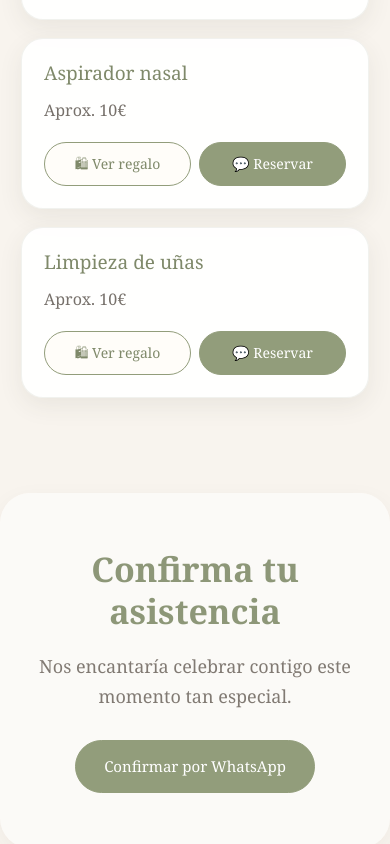
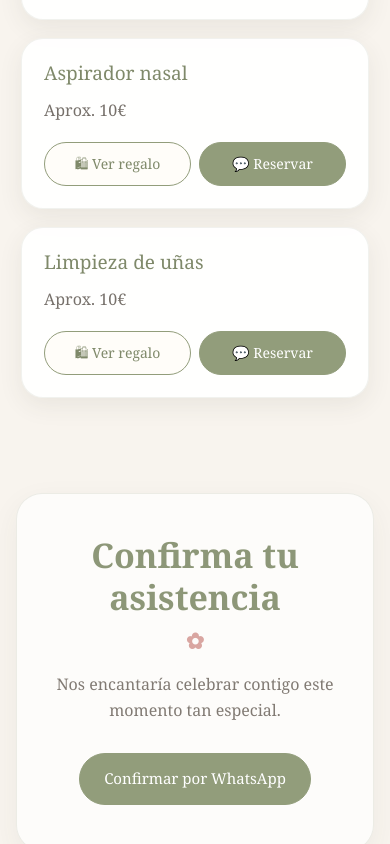
Before and after one commit to joselynroam-hue/baby-shower-vienna, a plain HTML site: page index.html in a window 390 px wide. Shown: the part 8252-9096 px from the top of the page. Drawn offline with Linux system fonts and the light colour scheme; files whose address does not match are found by name.

Commit message:
Update style.css

```diff
--- a/style.css
+++ b/style.css
@@ -300,36 +300,56 @@ h2 {
    ========================= */
 
 #confirmacion {
+    max-width: 900px;
+    margin: 40px auto 80px;
+    padding: 55px 25px 60px;
     text-align: center;
-    background: rgba(255, 255, 255, 0.55);
+
+    background: rgba(255, 255, 255, 0.72);
+    border: 1px solid rgba(141, 151, 120, 0.16);
     border-radius: 30px;
-    margin: 30px auto 70px;
-    padding: 55px 25px;
-    max-width: 900px;
-    box-shadow: 0 8px 25px rgba(70, 65, 55, 0.05);
+
+    box-shadow: 0 10px 30px rgba(70, 65, 55, 0.06);
 }
 
 #confirmacion h2 {
+    color: #8D9778;
+    font-size: 42px;
     margin-bottom: 18px;
 }
 
+#confirmacion h2::after {
+    content: "✿";
+    display: block;
+    color: #D9A6A1;
+    font-size: 22px;
+    margin-top: 8px;
+}
+
 #confirmacion p {
+    max-width: 600px;
+    margin: 0 auto 30px;
     font-size: 18px;
-    margin: 0 auto 28px;
+    line-height: 1.7;
     color: #817A73;
-    max-width: 600px;
 }
 
 #confirmacion .boton {
-    background: #929d7b;
+    display: inline-block;
+    background: #929D7B;
     color: #ffffff;
-    border: 1px solid #929d7b;
-    padding: 13px 28px;
+    border: 1px solid #929D7B;
+    padding: 14px 30px;
+    border-radius: 50px;
+    text-decoration: none;
+    font-size: 16px;
+    transition: all 0.25s ease;
 }
 
 #confirmacion .boton:hover {
-    background: #7f8a68;
-    color: #ffffff;
+    background: #7F896A;
+    border-color: #7F896A;
+    transform: translateY(-2px);
 }
 /* =========================
    MAPA
@@ -456,4 +476,23 @@ h2 {
         padding: 9px 15px;
         font-size: 14px;
     }
+    #confirmacion {
+    margin: 30px 16px 60px;
+    padding: 40px 20px 45px;
+    border-radius: 26px;
 }
+
+#confirmacion h2 {
+    font-size: 34px;
+}
+
+#confirmacion p {
+    font-size: 16px;
+    line-height: 1.6;
+}
+
+#confirmacion .boton {
+    padding: 12px 24px;
+    font-size: 15px;
+    }
+}
```
